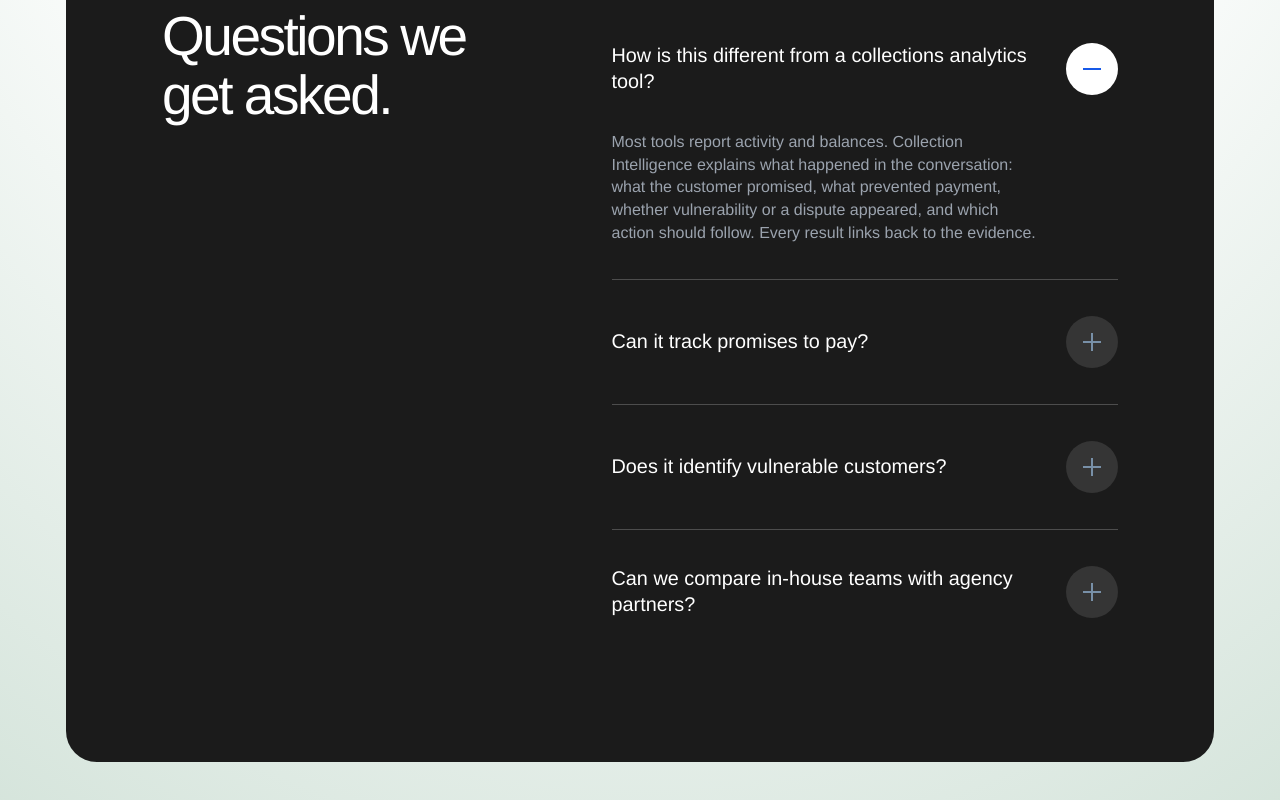
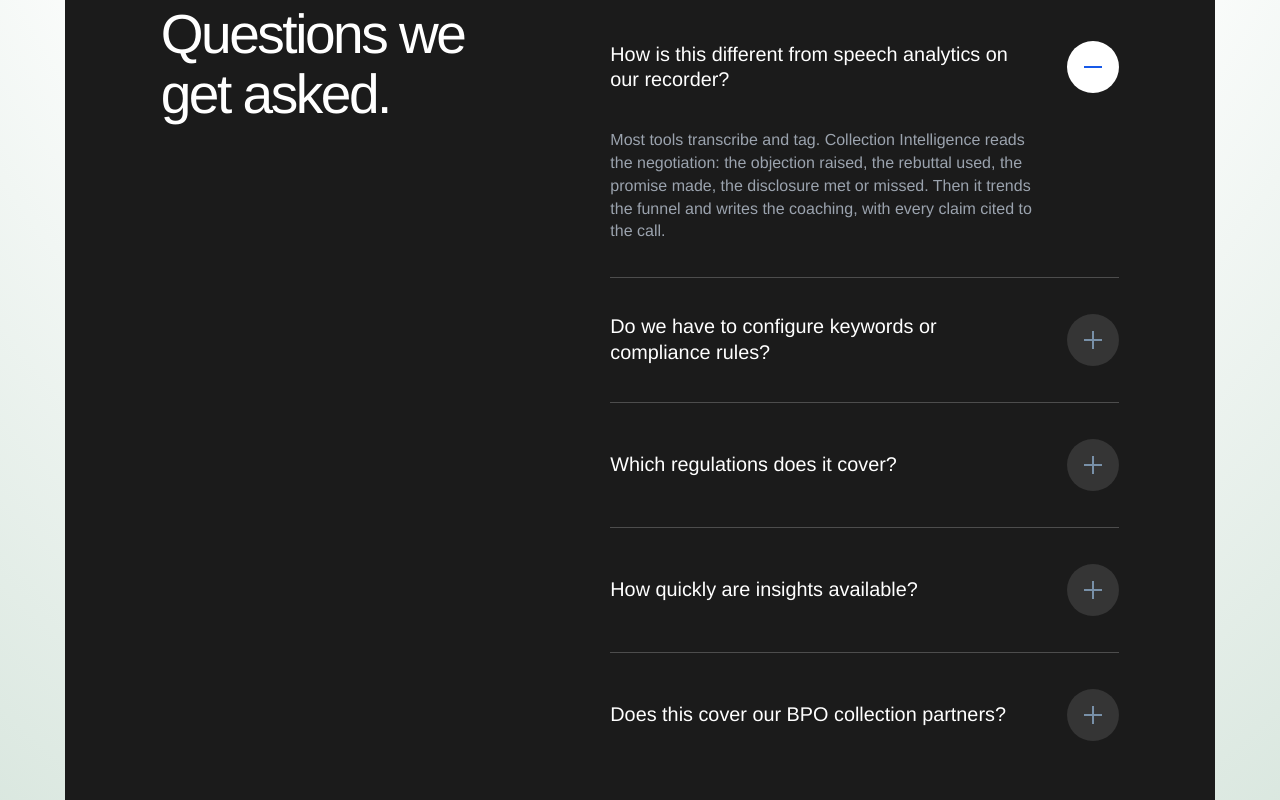
Before and after one commit to Umesh0014/DO-website, a Next.js app: page /collection-intelligence in a window 1280 px wide. Shown: the part 4340-5140 px from the top of the page. Built offline with nearby package versions, Linux system fonts and the light colour scheme; a web font is replaced by a local one.

Commit message:
Replace Collection Intelligence FAQ

```diff
--- a/app/components/IntelligenceLandingPage.tsx
+++ b/app/components/IntelligenceLandingPage.tsx
@@ -387,24 +387,29 @@ export default function IntelligenceLandingPage({
         ? [
             {
               question:
-                "How is this different from a collections analytics tool?",
+                "How is this different from speech analytics on our recorder?",
               answer:
-                "Most tools report activity and balances. Collection Intelligence explains what happened in the conversation: what the customer promised, what prevented payment, whether vulnerability or a dispute appeared, and which action should follow. Every result links back to the evidence.",
+                "Most tools transcribe and tag. Collection Intelligence reads the negotiation: the objection raised, the rebuttal used, the promise made, the disclosure met or missed. Then it trends the funnel and writes the coaching, with every claim cited to the call.",
             },
             {
-              question: "Can it track promises to pay?",
+              question: "Do we have to configure keywords or compliance rules?",
               answer:
-                "Yes. DataOrb captures the amount, timing, conditions, and confidence behind each promise, then connects the commitment to the eventual outcome so teams can see which promises are kept and why others break.",
+                "No. DataOrb is context-aware out of the box, in 80+ languages, with no keywords, taxonomies, or prompts to maintain. Bring your compliance scorecard and your procedures, and DataOrb evaluates every call against them.",
             },
             {
-              question: "Does it identify vulnerable customers?",
+              question: "Which regulations does it cover?",
               answer:
-                "It can surface language and context associated with hardship or vulnerability and route the interaction for the appropriate human review. Your policies and teams remain in control of the final treatment decision.",
+                "Your scorecard defines the standard, and DataOrb runs it on every call: mandatory disclosures, verification, consumer-rights language, prohibited conduct, vulnerability handling. Programs run today under both EU and US regulatory regimes.",
             },
             {
-              question: "Can we compare in-house teams with agency partners?",
+              question: "How quickly are insights available?",
               answer:
-                "Yes. DataOrb evaluates every team against the same outcome, conduct, and evidence standards, creating one comparable record across internal operations and external partners.",
+                "The moment the call concludes. Every conversation is analyzed as it ends, so a compliance flag or a coaching gap reaches the team lead the same day. Recovery probability decays with the age of the account; a QA loop measured in weeks arrives too late to matter.",
+            },
+            {
+              question: "Does this cover our BPO collection partners?",
+              answer:
+                "Yes. Every agency and every in-house team is measured against the same scorecards and the same funnel, in one record. Brand and partner see the same numbers, which is the only way the conversation about recovery stays honest.",
             },
           ]
         : [
```
